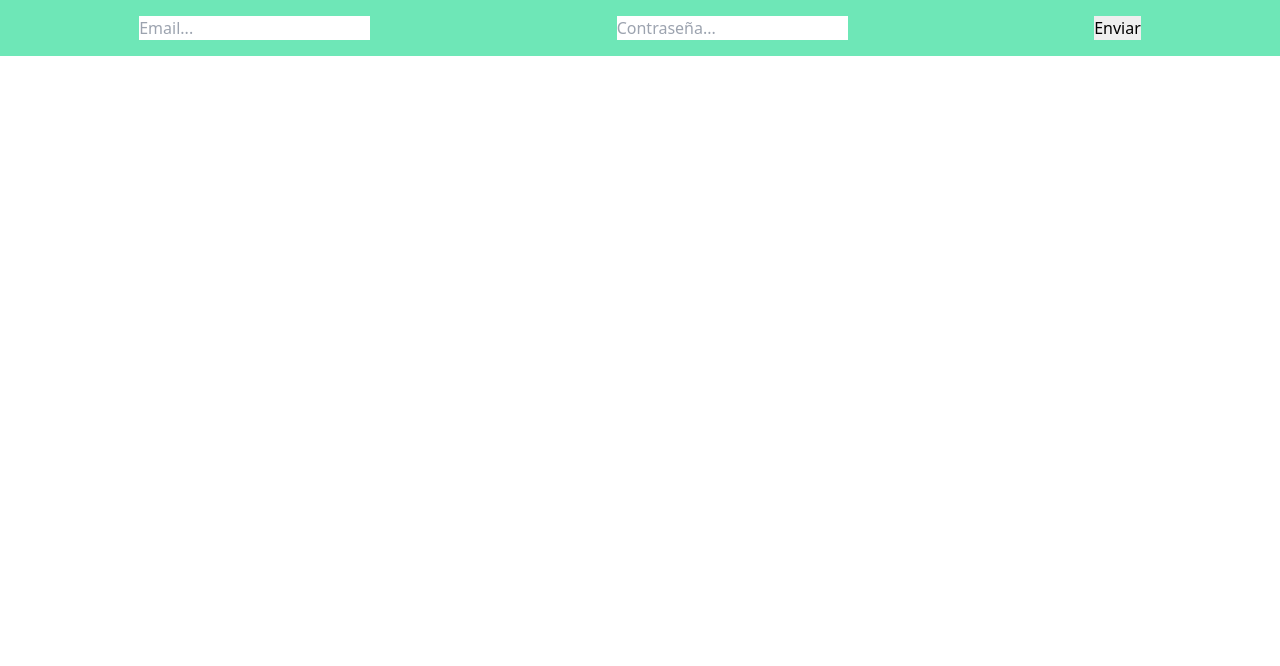
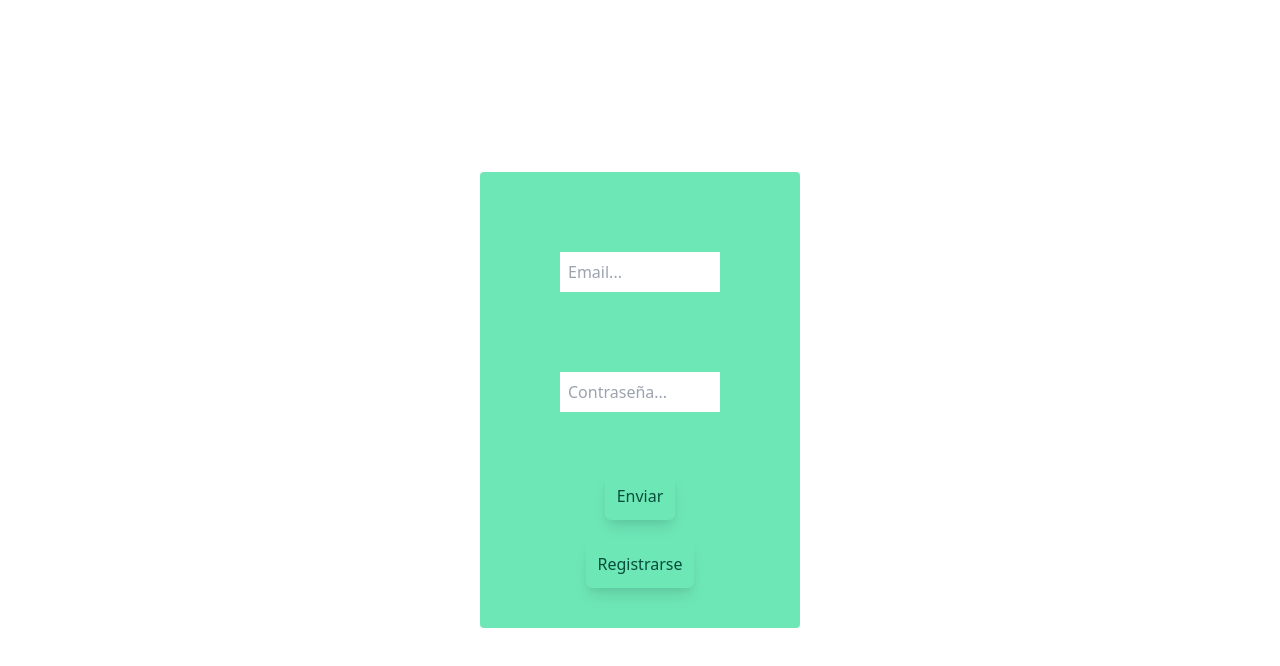
Before and after one commit to danielpalza/Alkemy-Challenge-Front, a React (Create React App) app: page /login in a window 1280 px wide. Shown: the top 666 px of the page. Built offline with nearby package versions, Linux system fonts and the light colour scheme; the HTML template or start-up script is replaced by a standard one.

Commit message:
Login style

```diff
--- a/src/componentes/Login.js
+++ b/src/componentes/Login.js
@@ -1,12 +1,11 @@
 import Fetch from "../services/Fetch";
-import { Redirect } from "react-router-dom";
 import { useState } from "react";
+import { BrowserRouter as Router, Switch, Route, Link } from "react-router-dom";
 
 export default function Login(p) {
-
   const [user, setUser] = useState({ email: "", password: "" });
 
-  const handleSubmit = (e) => {
+  const handleLogin = (e) => {
     Fetch("POST", "/usuario/login", user, "", handleResponse);
   };
   const handleChange = (e) => {
@@ -14,29 +13,51 @@ export default function Login(p) {
   };
   const handleResponse = (e) => {
     localStorage.setItem("token", e.response.token);
-
     if (e.status === "ok") {
       p.isLogin(true);
     }
   };
 
   return (
-    <div>
-      <form className="bg-green-300 flex justify-around p-4">
+    <Router>
+      <Switch>
+        <Route path="/login">
+          <div className="flex justify-center h-screen items-center">
+            <form className="rounded w-1/4 bg-green-300 flex flex-col p-10">
               <input
                 name="email"
                 placeholder="Email..."
                 onChange={handleChange}
                 type="text"
+                className="p-2  m-10"
               />
               <input
                 name="password"
                 placeholder="Contraseña..."
                 onChange={handleChange}
                 type="password"
+                className="m-10 p-2"
               />
-        <input type="button" onClick={handleSubmit} value="Enviar" />
+              <div className="flex flex-col justify-center items-center">
+                <button
+                  onClick={handleLogin}
+                  className="bg-green-300 p-3 m-5 rounded-md  text-green-900 transform shadow-lg hover:bg-green-400 hover:scale-110 duration-200"
+                >
+                  Enviar
+                </button>
+                <Link to="/register">
+                  <button className="bg-green-300 p-3 rounded-md  text-green-900 transform shadow-lg hover:bg-green-400 hover:scale-110 duration-200">
+                    Registrarse
+                  </button>
+                </Link>
+              </div>
             </form>
           </div>
+        </Route>
+        <Route path="/register">
+          <h1>Registro</h1>
+        </Route>
+      </Switch>
+    </Router>
   );
 }
--- a/src/componentes/ProtectedRoute.js
+++ /dev/null
@@ -1,23 +0,0 @@
-import React from "react";
-import { Route, Redirect } from "react-router-dom";
-
-const ProtectedRoute = ({ children, ...rest }) => {
-  return (
-    <Route
-      {...rest}
-      render={({ location }) =>
-        localStorage.getItem("token") ? (
-          children
-        ) : (
-          <Redirect
-            to={{
-              pathname: "/login",
-              state: { from: location }
-            }}
-          />
-        )
-      }
-    />
-  );
-};
-export default ProtectedRoute;
--- a/src/index.css
+++ b/src/index.css
@@ -1,3 +1,8 @@
 @tailwind base;
 @tailwind components;
 @tailwind utilities;
+
+#root{
+    height: 100vh;
+    width: 100vw;
+}
```
Also changed, not shown: public/index.html (+1 -22 lines), 1 other file (tests, documents, lock files or other folders). Lines whose indentation alone changed are shown as unchanged.
